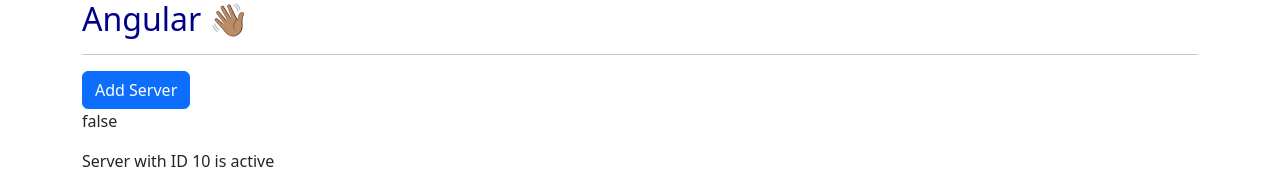
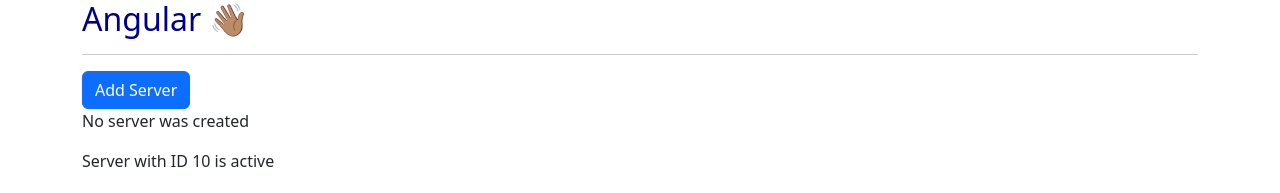
Before and after one commit to Bemo7/ng4-complete-guide, an Angular app: page / in a window 1280 px wide. Shown: the top 193 px of the page. Built offline with nearby package versions, Linux system fonts and the light colour scheme.

Commit message:
02 The Basics - Event Binding

```diff
--- a/src/app/servers/servers.component.html
+++ b/src/app/servers/servers.component.html
@@ -1,5 +1,7 @@
-<button class="btn btn-primary" [disabled]="!allowNewServer">Add Server </button>
-<p [innerText] = "!allowNewServer"></p>
+<button class="btn btn-primary" [disabled]="!allowNewServer" (click)="onCreateServer()">Add Server </button>
+<!-- <p [innerText] = "!allowNewServer"></p> -->
+
+<p>{{serverCreationStatus}}</p>
 
 <app-server></app-server>
 <app-server></app-server>
--- a/src/app/servers/servers.component.ts
+++ b/src/app/servers/servers.component.ts
@@ -9,10 +9,15 @@
 })
 export class ServersComponent {
   allowNewServer: boolean = false
+  serverCreationStatus: string  ="No server was created"
 
   constructor(){
     setTimeout(() =>{
-      this.allowNewServer=true
+      this.allowNewServer= true
     },2000)
   }
+
+  onCreateServer(){
+    this.serverCreationStatus = "Server was created"
+  }
 }
```
